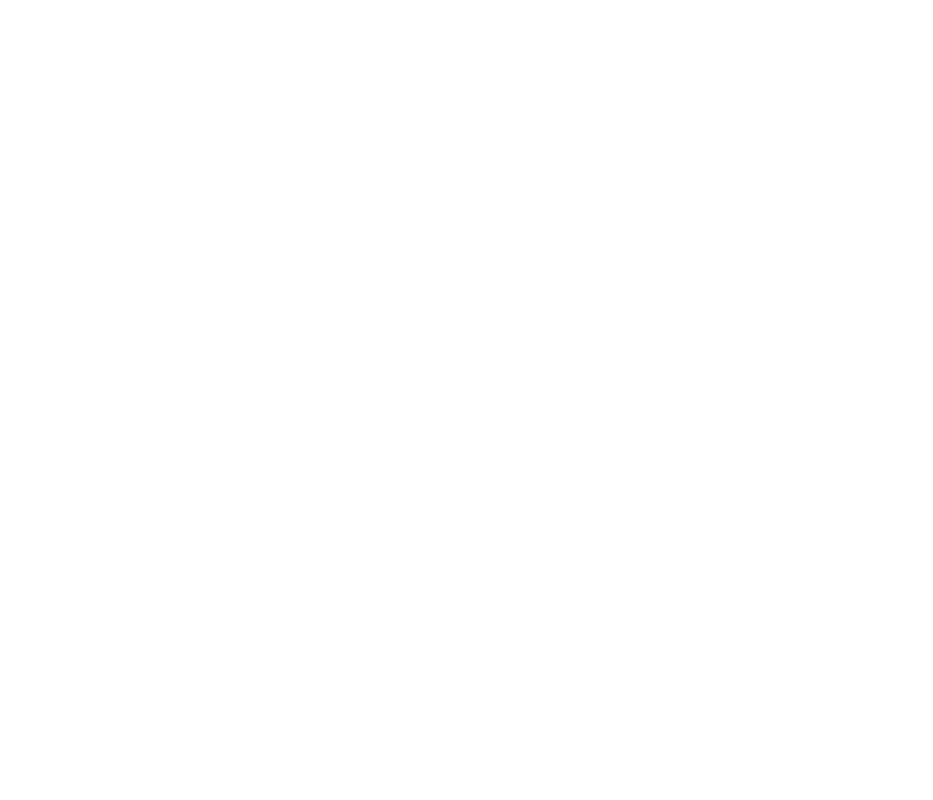
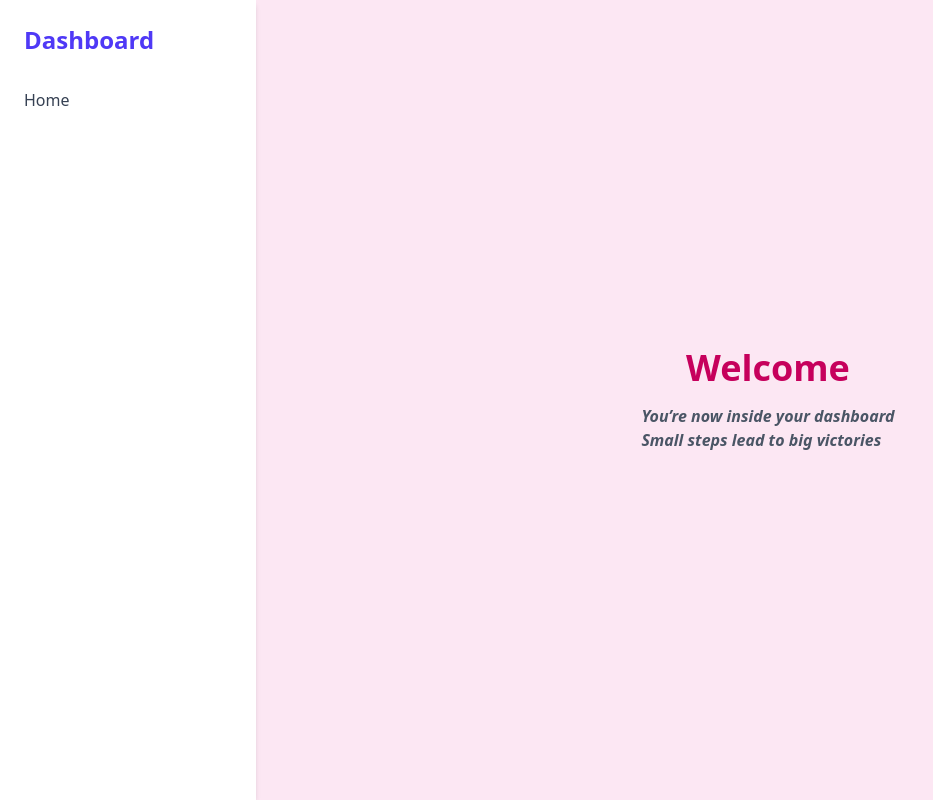
Before and after one commit to RugendoW/Aesthetic-Haven, a React (Vite) app: page /dashboard in a window 1280 px wide. Before the commit this address had no page. Shown: the whole page, without its empty margins (0-933 px from the left). Built offline with nearby package versions, Linux system fonts and the light colour scheme.

Commit message:
Update Dashboard, Stats components, and README.md

```diff
--- /dev/null
+++ b/pages/Dashboard.jsx
@@ -0,0 +1,33 @@
+import React from "react";
+import {Link} from "react-router-dom";
+
+const Dashboard = () => {
+  return (
+    <div className="min-h-screen flex bg-pink-100">
+      {/* Sidebar */}
+      <aside className="w-64 bg-white shadow-md p-6">
+        <h1 className="text-2xl font-bold text-indigo-600 mb-8">Dashboard</h1>
+        <ul className="space-y-4 text-gray-700">
+           <li>
+            <Link
+              to="/"
+              className="hover:text-indigo-600 cursor-pointer"
+            >
+              Home
+            </Link>
+          </li>
+          </ul>
+          </aside>
+
+
+      {/* Main Content */}
+      <main className="flex-1 flex flex-col justify-center items-center">
+        <h2 className="text-4xl font-semibold text-pink-700 mb-4">Welcome</h2>
+        <p className="text-gray-600 font-bold italic">You’re now inside your dashboard
+           <br></br> Small steps lead to big victories </p>
+      </main>
+    </div>
+  );
+};
+
+export default Dashboard;
--- a/src/App.jsx
+++ b/src/App.jsx
@@ -9,6 +9,7 @@
 import Testimonials from "./components/Testimonials";
 import AuthForm from "./components/AuthForm";
 import Footer from "./components/Footer";
+import Dashboard from "../pages/Dashboard";
 
 function App() {
   return (
@@ -17,6 +18,8 @@
 
         {/* Home page with header + hero */}
         <Route path="/" element={<Header />} />
+
+        <Route path="/dashboard" element={<Dashboard />} />
 
         <Route path='/' element={<Stats />} />
 
--- a/src/components/About.jsx
+++ b/src/components/About.jsx
@@ -3,7 +3,7 @@
 const  About = () => {
 
   return (
-    <section id="about-section" className="flex flex-col md:flex-row items-center justify-center  py-16 px-6 bg-pink-50">
+    <section style={{ backgroundColor: 'bg-pink-300' }} id="about-section" className="flex flex-col md:flex-row items-center justify-center  py-16 px-6 ">
       {/* Left: Image */}
       <div className="w-full md:w-1/2 flex justify-center">
         <img
--- a/src/components/AimSection.jsx
+++ b/src/components/AimSection.jsx
@@ -3,6 +3,7 @@
 const AimSection = () => {
   return (
     <section
+       style={{ backgroundColor: 'pink-100' }}
       id="aim-section"
       className="flex flex-col md:flex-row items-center justify-between py-20 px-8 "
     >
--- a/src/components/AllProducts.jsx
+++ b/src/components/AllProducts.jsx
@@ -52,7 +52,7 @@
 
 
   return (
-    <section id="all-products" className="py-16">
+    <section style={{ backgroundColor: 'pink-100' }}id="all-products" className="py-16">
       <div className="px-4 text-center">
         <h2 className="text-4xl font-bold text-pink-600 mb-2">All Products</h2>
         <p className="text-black-600 mb-10">
--- a/src/components/Header.jsx
+++ b/src/components/Header.jsx
@@ -1,4 +1,5 @@
 import React from 'react';
+import {Link} from "react-router-dom";
 import Stats from './Stats'
 import About from './About';
 import NewInStore from './NewInStore';
@@ -38,11 +39,12 @@
 
         {/* Navigation */}
         <nav className="absolute top-0 right-0 z-10">
-          <ul className="flex space-x-10 text-lg text-pink-600 p-4 font-medium justify-between">
-            <li className="hover:text-pink-300 cursor-pointer">Home</li>
-            <li className="hover:text-pink-300 cursor-pointer" onClick={scrollToAbout}>About</li>
-            <li className="hover:text-pink-300 cursor-pointer" onClick={handleShopNow}>Shop</li>
-            <li className="hover:text-pink-300 cursor-pointer">Contact</li>
+          <ul className="flex space-x-10 text-lg text-pink-200 p-4 font-medium justify-between">
+            <li className="hover:text-pink-400 cursor-pointer">Home</li>
+            <li className="hover:text-pink-400 cursor-pointer" onClick={scrollToAbout}>About</li>
+            <li className="hover:text-pink-400 cursor-pointer" onClick={handleShopNow}>Shop</li>
+            <li className="hover:text-pink-400 cursor-pointer">Contact</li>
+            <li><Link to="/dashboard" className='hover:text-pink-400 cursor-pointer'>Dashboard</Link></li>
           </ul>
         </nav>
 
--- a/src/components/NewInStore.jsx
+++ b/src/components/NewInStore.jsx
@@ -11,7 +11,7 @@
   ];
 
   return (
-    <section id="shop-section" className="py-20 px-8 white-smoke text-gray-800">
+    <section style={{ backgroundColor: 'pink-100' }}  id="shop-section" className="py-20 px-8 white-smoke text-gray-800">
       <div className="max-w-7xl mx-auto flex flex-col md:flex-row items-start md:items-center justify-between gap-10">
 
         {/* Left Text Section */}
--- a/src/components/Stats.jsx
+++ b/src/components/Stats.jsx
@@ -2,7 +2,7 @@
 
  const Stats = () =>{
     return(
-      <section className="w-full max-w-5xl mx-auto bg-pink-700 text-white rounded-2xl flex items-center justify-between p-6 md:p-10">
+      <section style={{backgroundcolor:"pink-100"}} className="w-full max-w-5xl mx-auto bg-pink-700 text-white rounded-2xl flex items-center justify-between p-6 md:p-10">
 
       <div className="flex flex-col items-center px-4">
         <h2 className="text-3xl font-bold">7+</h2>
--- a/src/components/Testimonials.jsx
+++ b/src/components/Testimonials.jsx
@@ -50,7 +50,7 @@
   const { name, role, image, text, photo } = testimonials[index];
 
   return (
-    <section className="flex flex-col md:flex-row items-center justify-center px-4 md:px-20 py-16 white-smoke transition-all duration-700 ease-in-out">
+    <section style={{ backgroundColor: 'pink-100' }} className="flex flex-col md:flex-row items-center justify-center px-4 md:px-20 py-16 white-smoke transition-all duration-700 ease-in-out">
       {/* Left Side - Text */}
       <div className="w-full md:w-1/2 space-y-6">
         <h2 className="text-2xl md:text-3xl font-bold text-pink-600">
```
Also changed, not shown: 1 other file (tests, documents, lock files or other folders).
